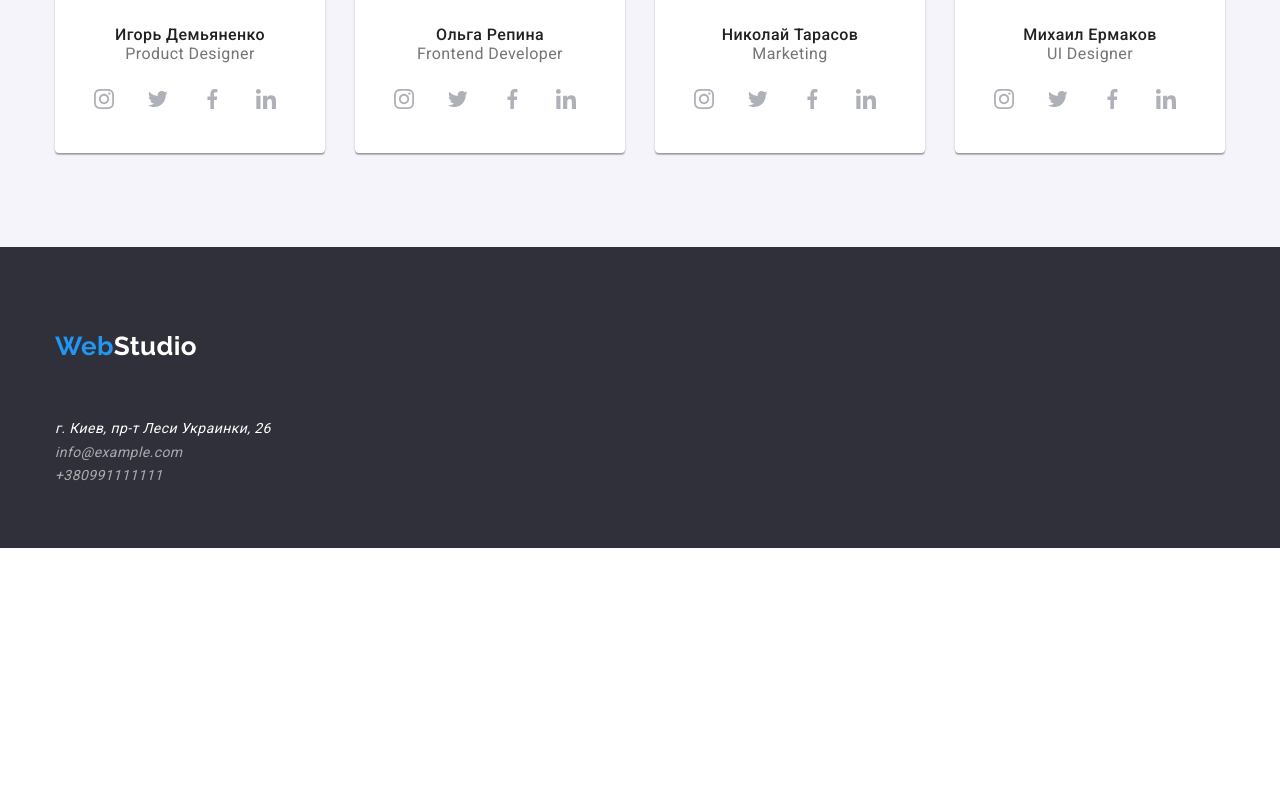
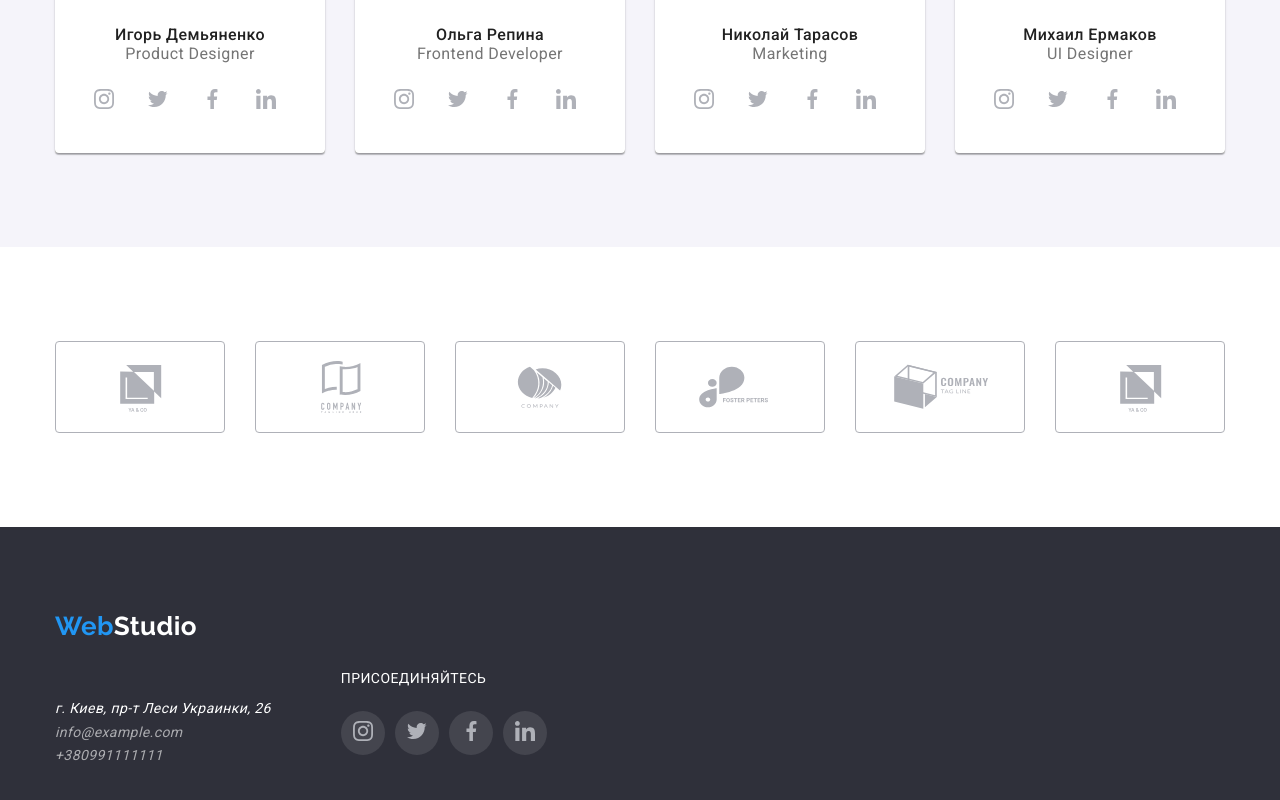
Before and after one commit to korzhenkovitalii/goit-markup-hw-04, a plain HTML site: page index.html in a window 1280 px wide. Shown: the part 2047-2847 px from the top of the page. Before the commit the page ends 2595 px from the top, so only its background shows below. Drawn offline with nearby package versions, Linux system fonts and the light colour scheme.

Commit message:
add regular company

```diff
--- a/css/styles.css
+++ b/css/styles.css
@@ -55,7 +55,7 @@ body {
 .navigation{
     display: flex;
 }
-.logo {
+.logo-web {
     display: inline-block;
     margin-right: 93px;
     padding-top: 24px;
@@ -358,6 +358,36 @@ background-color: #fff;
     background-color: var(--accent-color);
     fill: #fff;
  }
+ /*  Постоянные клиенты  */
+ .clients{
+    padding-top: 94px;
+    padding-bottom: 94px;
+ }
+.regular-clients{
+    display: flex;
+    align-items: center;
+    margin:0;
+    padding: 0;
+}
+.item-clients{
+    display: flex;
+    width: 170px;
+    height: 92px;
+    border: 1px solid rgba(175, 177, 184, 1);
+    border-radius: 4px;
+    margin-right: 30px;
+}
+.first-cliant{
+    width: 170px;
+    height: 92px;
+    fill: rgba(175, 177, 184, 1);
+}
+.first-cliant:hover,
+.item-clients:hover {
+    fill: #2196F3;
+    border: 1px solid #2196F3   ;
+}
+
 
 /* --------------------------------------------- */
   /* footer  */
@@ -366,15 +396,16 @@ background-color: #fff;
       padding-top: 60px;
       padding-bottom: 60px;
   }
-.logo-studio {
-    color: var(--title-text-color);
-}
 .footer .logo-studio{
       color: var(--hero-color);
 
   }
+  .footer-content{
+      display: flex;
+  }
   .footer-addres{
       margin-top: 30px;
+      margin-right: 70px;
   }
 .address {
     color: var(--hero-color);
@@ -388,6 +419,20 @@ background-color: #fff;
 .contacts:focus {
     color: var(--accent-color);
 }
+.join{
+    color: var(--page-color);
+    text-transform: uppercase;
+    margin-bottom: 20px;
+}
+.footer-content .button-icons{
+    background-color: rgba(255, 255, 255, 0.1);
+}
+.footer-content .button-icons:hover {
+    background-color: var(--accent-color);
+}
+
+
+
 /* main-pertfolio  */
 .page-section{
     padding-top: 94px;
--- a/index.html
+++ b/index.html
@@ -25,7 +25,7 @@
       <!-- Шапка страницы  -->
       <header class="header">
         <nav class="navigation">
-          <a class="logo" href="./index.html">Web<span class="logo-studio">Studio</span></a>
+          <a class="logo-web" href="./index.html">Web<span class="logo-studio">Studio</span></a>
           <ul class="site-nav">
             <li class="item"><a href="./index.html" class="link current">Студия</a></li>
             <li class="item"><a href="./portfolio.html" class="link">Портфолио</a></li>
@@ -256,13 +256,64 @@
           </ul>
           </div>
         </section>
+
+        <!-- Постоянные клиенты -->
+        <section class="clients">
+          <div class="conteiner">
+          <ul class="regular-clients">
+            <li class="item-clients">
+              <a class="clients-link" href aria-label="first-company">
+                <svg class="first-cliant" >
+                  <use href="./images/regular-clients/sprite-second.svg#first"></use>
+                </svg>
+              </a>
+            </li>
+            <li class="item-clients" >
+              <a class="clients-link" href aria-label="first-company">
+                <svg class="first-cliant" >
+                  <use href="./images/regular-clients/sprite-second.svg#second"></use>
+                </svg>
+              </a>
+            </li>
+            <li class="item-clients" >
+              <a class="clients-link" href aria-label="first-company">
+                <svg class="first-cliant" >
+                  <use href="./images/regular-clients/sprite-second.svg#third"></use>
+                </svg>
+              </a>
+            </li>
+            <li class="item-clients" >
+              <a class="clients-link" href aria-label="first-company">
+                <svg class="first-cliant" >
+                  <use href="./images/regular-clients/sprite-second.svg#fourth"></use>
+                </svg>
+              </a>
+            </li>
+            <li class="item-clients" >
+              <a class="clients-link" href aria-label="first-company">
+                <svg class="first-cliant" >
+                  <use href="./images/regular-clients/sprite-second.svg#sixth"></use>
+                </svg>
+              </a>
+            </li>
+            <li class="item-clients" >
+              <a class="clients-link" href aria-label="first-company">
+                <svg class="first-cliant" >
+                  <use href="./images/regular-clients/sprite-second.svg#first"></use>
+                </svg>
+              </a>
+            </li>
+          </ul>
+          </div>
+        </section>
       </main>
     </div>
       <!-- Футер -->
       <footer class="footer">
         <div class="conteiner">
-        <a href="./index.html" class="logo">Web<span class="logo-studio">Studio</span></a>
-        <address class="footer-addres">
+         <a href="./index.html" class="logo-web">Web<span class="logo-studio">Studio</span></a>
+          <div class="footer-content">
+            <address class="footer-addres">
           <ul>
             <li>
               <p class="address">г. Киев, пр-т Леси Украинки, 26</p>
@@ -274,9 +325,41 @@
               <a href="tel:+38099111111" class="contacts">+380991111111</a>
             </li>
           </ul>
-        </address>
-
-
+            </address>
+            <section>
+            <p class="join">присоединяйтесь</p>
+            <ul class="social-links">
+                 <li>
+                   <button class="button-icons" width="44" height="44">
+                     <svg class="social-icon" width="20" height="20">
+                      <use href="./images/social-links/symbol-defs.svg#instagram"></use>
+                     </svg>
+                   </button>
+                </li>
+                 <li>
+                    <button class="button-icons" width="44" height="44">
+                     <svg class="social-icon" width="20" height="20">
+                      <use href="./images/social-links/symbol-defs.svg#twitter"></use>
+                     </svg>
+                   </button>
+                 </li>
+                 <li>
+                    <button class="button-icons" width="44" height="44">
+                     <svg class="social-icon" width="20" height="20">
+                      <use href="./images/social-links/symbol-defs.svg#facebook"></use>
+                     </svg>
+                   </button>
+                 </li>
+                 <li>
+                    <button class="button-icons" width="44" height="44">
+                     <svg class="social-icon" width="20" height="20">
+                      <use href="./images/social-links/symbol-defs.svg#linkedin "></use>
+                     </svg>
+                   </button>
+                 </li>
+              </ul>
+            </section>
+          </div>
         </div>
       </footer>
 
```
Also changed, not shown: images/regular-clients/sprite-company.svg (added), images/regular-clients/sprite-second.svg (added).
